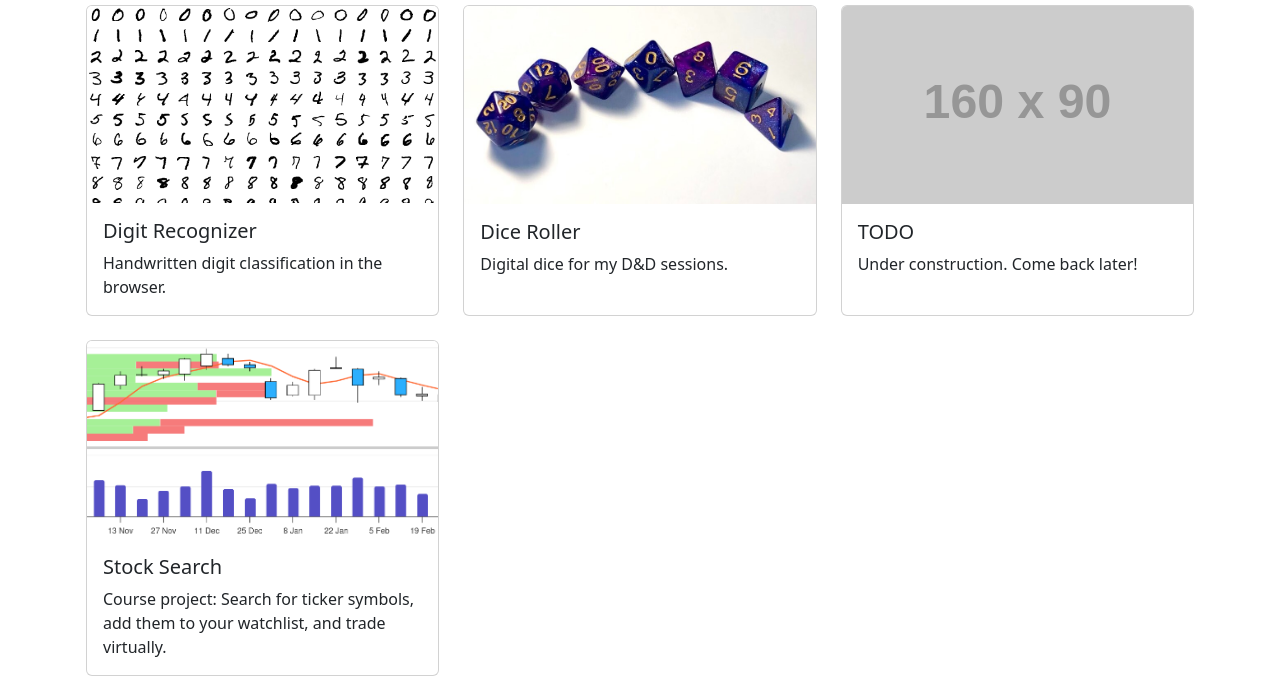
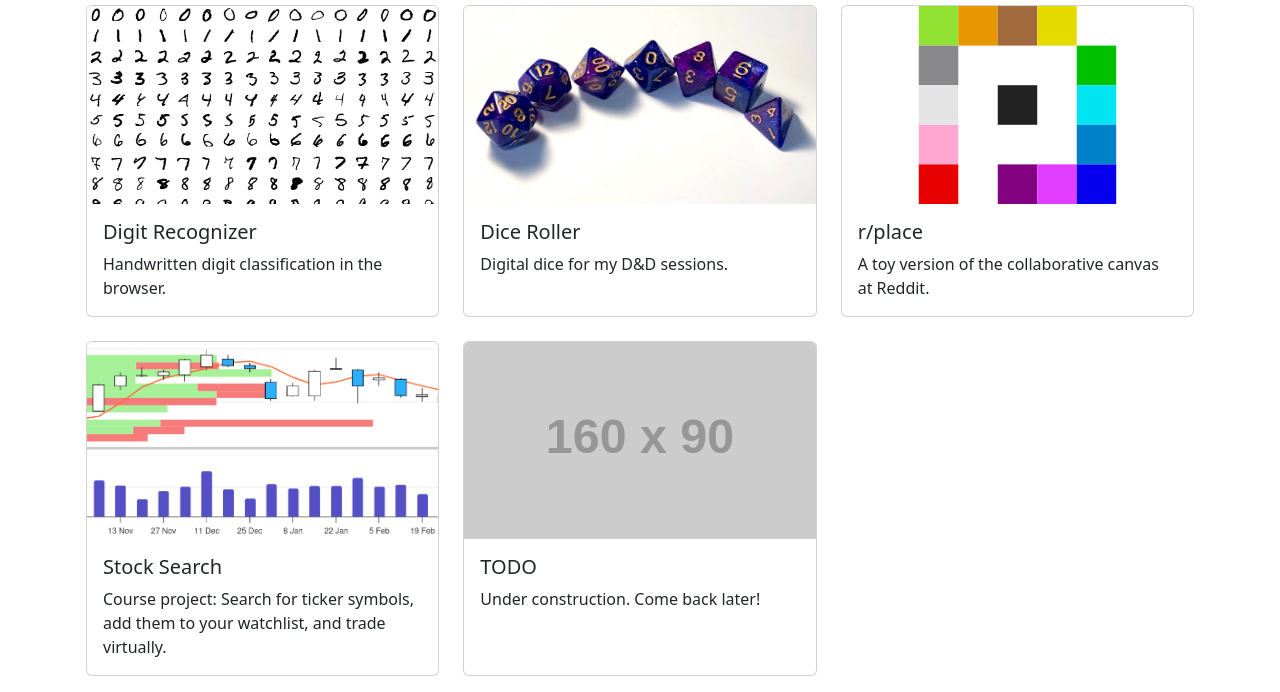
Before and after one commit to qianxyz/qxyz.me, a plain HTML site: page index.html in a window 1280 px wide. Shown: the part 211-903 px from the top of the page. Drawn offline with nearby package versions, Linux system fonts and the light colour scheme; placeholder pictures from the web are drawn by us.

Commit message:
Add r/place

```diff
--- a/index.html
+++ b/index.html
@@ -18,7 +18,9 @@
     <div class="col">
       <div class="card h-100">
         <a href="mnist" class="stretched-link">
-          <img src="thumbnails/mnist.png" class="card-img-top" alt="...">
+          <div class="ratio ratio-16x9">
+            <img src="thumbnails/mnist.png" class="card-img-top" alt="...">
+          </div>
         </a>
         <div class="card-body">
           <h5 class="card-title">Digit Recognizer</h5>
@@ -30,7 +32,9 @@
     <div class="col">
       <div class="card h-100">
         <a href="roll" class="stretched-link">
-          <img src="thumbnails/dice.jpeg" class="card-img-top" alt="...">
+          <div class="ratio ratio-16x9">
+            <img src="thumbnails/dice.jpeg" class="card-img-top" alt="...">
+          </div>
         </a>
         <div class="card-body">
           <h5 class="card-title">Dice Roller</h5>
@@ -41,12 +45,14 @@
 
     <div class="col">
       <div class="card h-100">
-        <a href="#" class="stretched-link">
-          <img src="https://placehold.co/160x90?text=TODO" class="card-img-top" alt="...">
+        <a href="place" class="stretched-link">
+          <div class="ratio ratio-16x9">
+            <img src="thumbnails/place.svg" class="card-img-top" alt="...">
+          </div>
         </a>
         <div class="card-body">
-          <h5 class="card-title">TODO</h5>
-          <p class="card-text">Under construction. Come back later!</p>
+          <h5 class="card-title">r/place</h5>
+          <p class="card-text">A toy version of the collaborative canvas at Reddit.</p>
         </div>
       </div>
     </div>
@@ -54,7 +60,9 @@
     <div class="col">
       <div class="card h-100">
         <a href="https://cs571-hw3-qxy67.wl.r.appspot.com" class="stretched-link" target="_blank">
-          <img src="thumbnails/stock.png" class="card-img-top" alt="...">
+          <div class="ratio ratio-16x9">
+            <img src="thumbnails/stock.png" class="card-img-top" alt="...">
+          </div>
         </a>
         <div class="card-body">
           <h5 class="card-title">Stock Search</h5>
@@ -62,6 +70,20 @@
             Course project: Search for ticker symbols,
             add them to your watchlist, and trade virtually.
           </p>
+        </div>
+      </div>
+    </div>
+
+    <div class="col">
+      <div class="card h-100">
+        <a href="#" class="stretched-link">
+          <div class="ratio ratio-16x9">
+            <img src="https://placehold.co/160x90?text=TODO" class="card-img-top" alt="...">
+          </div>
+        </a>
+        <div class="card-body">
+          <h5 class="card-title">TODO</h5>
+          <p class="card-text">Under construction. Come back later!</p>
         </div>
       </div>
     </div>
```
Also changed, not shown: thumbnails/place.svg (added).
